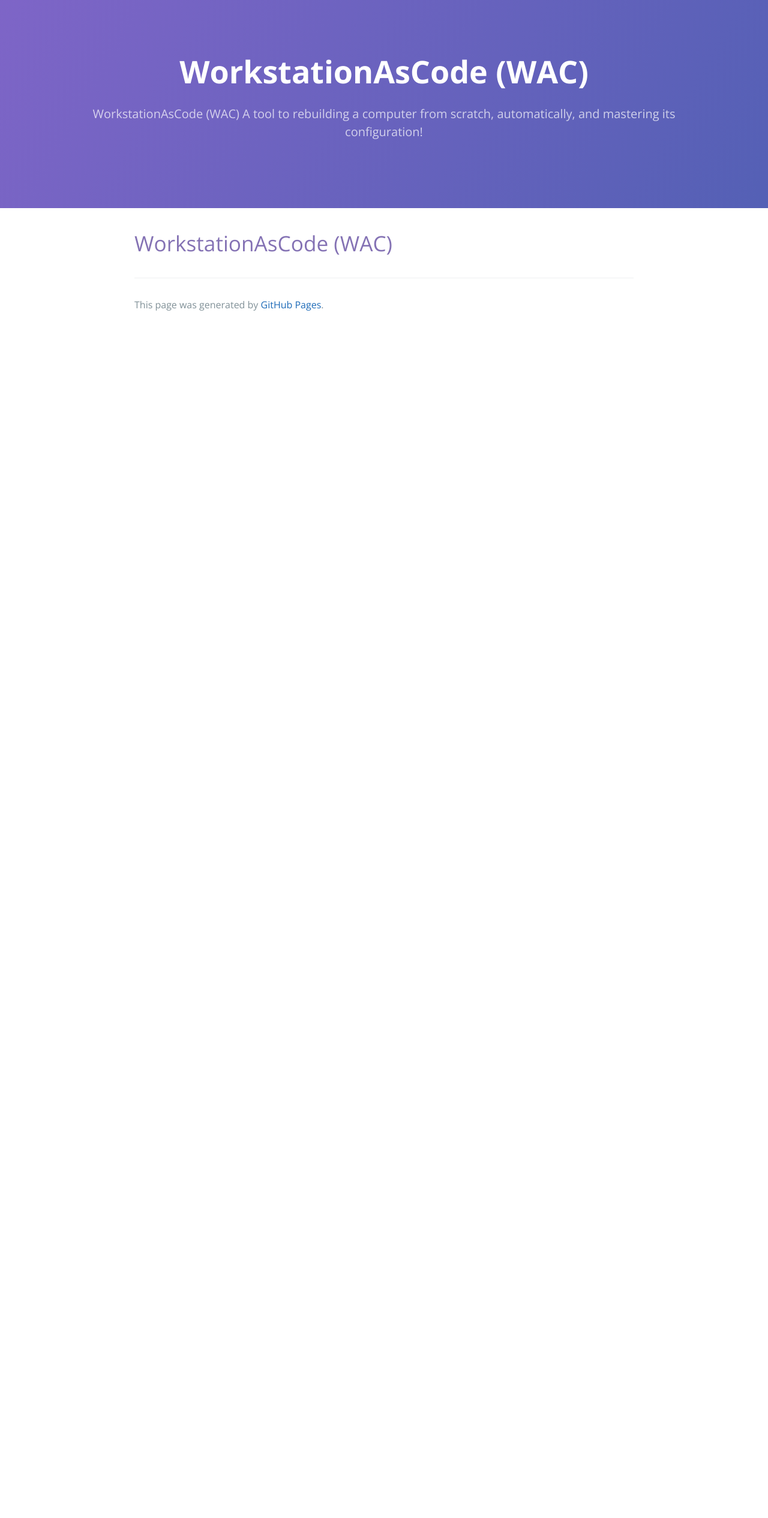
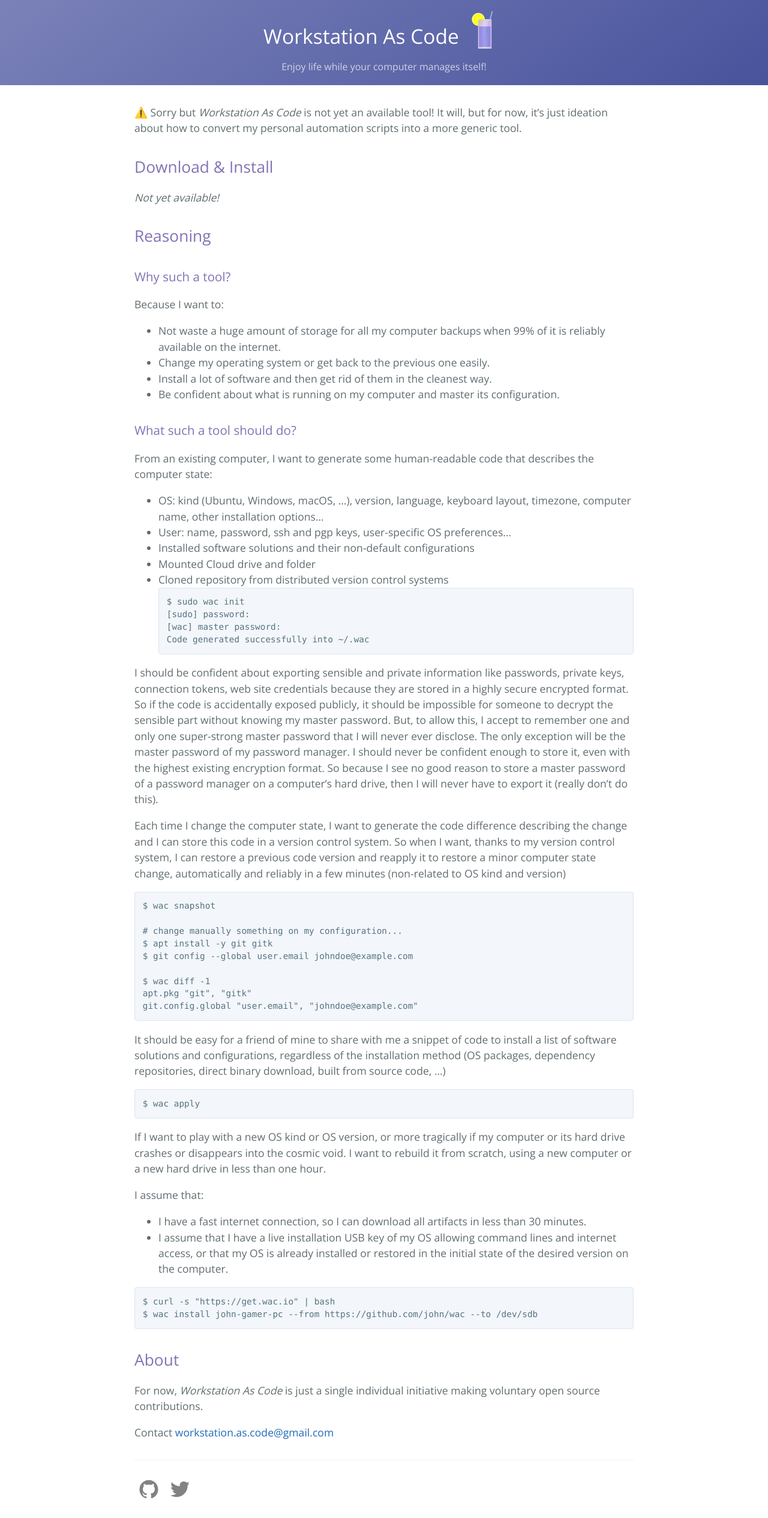
Before and after one commit to WorkstationAsCode/WorkstationAsCode.github.io, a Jekyll site: the page built from index.md, in a window 1280 px wide. Shown: the whole page at 60% size. Built offline with Jekyll 4.4.1, drawn with Linux system fonts in a browser that asks for light colours; emoji names are drawn with the system emoji font; our own code applies the rules of GitHub Pages for plain Markdown files; before the commit the page ends 900 px from its top, so only the background shows below that.

Commit message:
Add Reasoning §

````diff
--- a/_config.yml
+++ b/_config.yml
@@ -21,8 +21,8 @@
 title: WorkstationAsCode
 email: workstation.as.code@gmail.com
 description: >-
-  WorkstationAsCode (WAC) A tool to rebuilding a computer from scratch,
-  automatically, and mastering its configuration!
+  Enjoy life while your computer manages itself!
+
 domain: "workstationascode.github.io"
 baseurl: "/" # the subpath of your site, e.g. /blog
 url: "https://workstationascode.github.io" # the base hostname & protocol for your site, e.g. http://example.com
--- a/_layouts/default.html
+++ b/_layouts/default.html
@@ -6,7 +6,7 @@
     <link rel="preconnect" href="https://fonts.gstatic.com">
     <link rel="preload" href="https://fonts.googleapis.com/css?family=Open+Sans:400,700&display=swap" as="style" type="text/css" crossorigin>
     <meta name="viewport" content="width=device-width, initial-scale=1">
-    <meta name="theme-color" content="#157878">
+    <meta name="theme-color" content="#455D78">
     <meta name="apple-mobile-web-app-status-bar-style" content="black-translucent">
     <link rel="stylesheet" href="{{ '/assets/css/style.css?v=' | append: site.github.build_revision | relative_url }}">
   </head>
@@ -14,25 +14,21 @@
     <a id="skip-to-content" href="#content">Skip to the content.</a>
 
     <header class="page-header" role="banner">
-      <h1 class="project-name">{{ page.title | default: site.title | default: site.github.repository_name }}</h1>
-      <h2 class="project-tagline">{{ page.description | default: site.description | default: site.github.project_tagline }}</h2>
-      {% if site.github.is_project_page %}
-        <a href="{{ site.github.repository_url }}" class="btn">View on GitHub</a>
-      {% endif %}
-      {% if site.show_downloads %}
-        <a href="{{ site.github.zip_url }}" class="btn">Download .zip</a>
-        <a href="{{ site.github.tar_url }}" class="btn">Download .tar.gz</a>
-      {% endif %}
+          <h1 class="project-name">
+              <a href="{{ '/' | relative_url }}">
+                {{ page.title | default: site.title | default: site.github.repository_name }}
+              </a>
+              <img class="project-image" src="{{ '/assets/images/workstation-as-code-256.png?v=' | append: site.github.build_revision | relative_url }}" alt="cocktail" />
+          </h1>
+          <h2 class="project-tagline">{{ page.description | default: site.description | default: site.github.project_tagline }}</h2>
     </header>
 
     <main id="content" class="main-content" role="main">
       {{ content }}
 
       <footer class="site-footer">
-        {% if site.github.is_project_page %}
-          <span class="site-footer-owner"><a href="{{ site.github.repository_url }}">{{ site.github.repository_name }}</a> is maintained by <a href="{{ site.github.owner_url }}">{{ site.github.owner_name }}</a>.</span>
-        {% endif %}
-        <span class="site-footer-credits">This page was generated by <a href="https://pages.github.com">GitHub Pages</a>.</span>
+        <a href="https://github.com/{{ site.github_username }}"><span class="icon">{% include icon-github.svg %}</span></a>
+        <a href="https://twitter.com/{{ site.twitter_username }}"><span class="icon">{% include icon-twitter.svg %}</span></a>
       </footer>
     </main>
   </body>
--- a/_sass/default-theme.scss
+++ b/_sass/default-theme.scss
@@ -113,53 +113,77 @@ a {
   color: $header-heading-color;
   text-align: center;
   background-color: $header-bg-color;
-  background-image: linear-gradient(120deg, $header-bg-color-secondary, $header-bg-color);
+  background-image: linear-gradient(145deg, $header-bg-color, $header-bg-color-secondary);
 
   @include large {
-    padding: 5rem 6rem;
+    padding: 1rem .5rem;
   }
 
   @include medium {
-    padding: 3rem 4rem;
+    padding: .5rem 0.25rem;
   }
 
   @include small {
-    padding: 2rem 1rem;
+    padding: .25rem .12rem;
   }
 }
 
 .project-name {
   margin-top: 0;
-  margin-bottom: 0.1rem;
+  margin-bottom: 0rem;
+  font-weight: normal;
+
+  a {
+    color: $header-heading-color;
+  }
 
   @include large {
-    font-size: 3.25rem;
+    font-size: 2.1rem;
   }
 
   @include medium {
-    font-size: 2.25rem;
+    font-size: 1.5rem;
   }
 
   @include small {
-    font-size: 1.75rem;
+    font-size: 1.2rem;
+  }
+}
+
+.project-image {
+  vertical-align: -20%;
+
+  @include large {
+    width: 4.2rem;
+    height: 4.2rem;
+  }
+
+  @include medium {
+    width: 3rem;
+    height: 3rem;
+  }
+
+  @include small {
+    width: 2.4rem;
+    height: 2.4rem;
   }
 }
 
 .project-tagline {
-  margin-bottom: 2rem;
+  margin-bottom: 0.2rem;
   font-weight: normal;
   opacity: 0.7;
 
   @include large {
-    font-size: 1.25rem;
+    font-size: 1rem;
   }
 
   @include medium {
-    font-size: 1.15rem;
+    font-size: .85rem;
   }
 
   @include small {
-    font-size: 1rem;
+    font-size: .75rem;
   }
 }
 
@@ -374,9 +398,21 @@ a {
 
 .site-footer-owner {
   display: block;
-  font-weight: bold;
+  font-weight: normal;
 }
 
 .site-footer-credits {
   color: $blockquote-text-color;
 }
+
+.icon svg {
+  width: 2rem;
+  height: 2rem;
+  vertical-align: middle;
+  margin: 0rem .5rem 0rem .5rem;
+
+  &:hover {
+    background-color: #c7c7ff;
+    border-radius: 15%;
+  }
+}
--- a/_sass/variables.scss
+++ b/_sass/variables.scss
@@ -4,8 +4,8 @@ $medium-breakpoint: 42em !default;
 
 // Headers
 $header-heading-color: #fff !default;
-$header-bg-color: #5460b5 !default;
-$header-bg-color-secondary: #7e65c7 !default;
+$header-bg-color: #7b82b9 !default;
+$header-bg-color-secondary: #48539C !default;
 
 // Text
 $section-headings-color: #8472b4 !default;
--- a/index.md
+++ b/index.md
@@ -1,5 +1,86 @@
 ---
-title: WorkstationAsCode (WAC)
+title: Workstation As Code
 ---
 
-# WorkstationAsCode (WAC)
+:warning: Sorry but *Workstation As Code* is not yet an available tool!
+It will, but for now, it's just ideation about how to convert my personal automation scripts into a more generic tool.
+
+## Download & Install
+
+_Not yet available!_
+
+## Reasoning
+
+### Why such a tool?
+
+Because I want to:
+* Not waste a huge amount of storage for all my computer backups when 99% of it is reliably
+  available on the internet.
+* Change my operating system or get back to the previous one easily.
+* Install a lot of software and then get rid of them in the cleanest way.
+* Be confident about what is running on my computer and master its configuration.
+
+### What such a tool should do?
+From an existing computer, I want to generate some human-readable code that describes the computer state:
+* OS: kind (Ubuntu, Windows, macOS, ...), version, language, keyboard layout, timezone, computer name, other installation
+  options...
+* User: name, password, ssh and pgp keys, user-specific OS preferences...
+* Installed software solutions and their non-default configurations
+* Mounted Cloud drive and folder
+* Cloned repository from distributed version control systems
+```
+$ sudo wac init
+[sudo] password:
+[wac] master password:
+Code generated successfully into ~/.wac
+```
+
+I should be confident about exporting sensible and private information like passwords,  private keys, connection tokens,
+web site credentials because they are stored in a highly secure encrypted format. So if the code is accidentally exposed
+publicly, it should be impossible for someone to decrypt the sensible part without knowing my master password. But, to
+allow this, I accept to remember one and only one super-strong master password that I will never ever disclose. The only
+exception will be the master password of my password manager. I should never be confident enough to store it, even with
+the highest existing encryption format. So because I see no good reason to store a master password of a password manager
+on a computer's hard drive, then I will never have to export it (really don't do this).
+
+Each time I change the computer state, I want to generate the code difference describing the change and I can store this
+code in a version control system. So when I want, thanks to my version control system, I can restore a previous code
+version and reapply it to restore a minor computer state change, automatically and reliably in a few minutes (non-related
+to OS kind and version)
+```
+$ wac snapshot
+
+# change manually something on my configuration...
+$ apt install -y git gitk
+$ git config --global user.email johndoe@example.com
+
+$ wac diff -1
+apt.pkg "git", "gitk"
+git.config.global "user.email", "johndoe@example.com"
+```
+
+It should be easy for a friend of mine to share with me a snippet of code to install a list of software solutions and
+configurations, regardless of the installation method (OS packages, dependency repositories, direct binary download,
+built from source code, ...)
+```
+$ wac apply
+```
+
+If I want to play with a new OS kind or OS version, or more tragically if my computer or its hard drive crashes or
+disappears into the cosmic void. I want to rebuild it from scratch, using a new computer or a new hard drive in less
+than one hour.
+
+I assume that:
+* I have a fast internet connection, so I can download all artifacts in less than 30 minutes.
+* I assume that I have a live installation USB key of my OS allowing command lines and internet access, or that my OS is already installed or restored in the initial state of the desired version on the computer.
+
+```
+$ curl -s "https://get.wac.io" | bash
+$ wac install john-gamer-pc --from https://github.com/john/wac --to /dev/sdb
+```
+
+## About
+
+For now, *Workstation As Code* is just a single individual initiative making voluntary open source contributions.
+
+Contact [{{ site.email }}](mailto:{{ site.email }})
````
Also changed, not shown: _includes/icon-github.svg (added), _includes/icon-twitter.svg (added), assets/images/workstation-as-code-256.png (added), assets/images/workstation-as-code-512.png (added), 1 other file.
